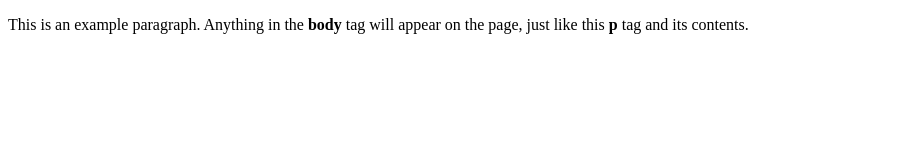
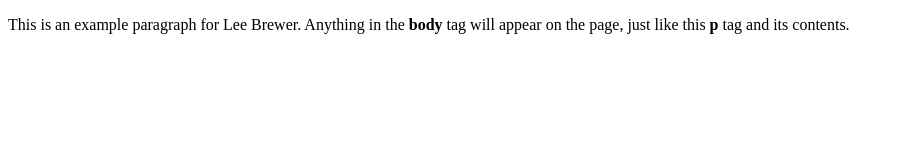
Before and after one commit to leebrewer-pingident/hello-ping, a plain HTML site: page index.html in a window 1280 px wide. Shown: the whole page, without its empty margins (0-901 px from the left). Drawn offline with Linux system fonts and the light colour scheme.

Commit message:
Update index.html
Added my name to the dialog

```diff
--- a/index.html
+++ b/index.html
@@ -4,6 +4,6 @@
     <title>This is the title of the webpage!</title>
   </head>
   <body>
-    <p>This is an example paragraph. Anything in the <strong>body</strong> tag will appear on the page, just like this <strong>p</strong> tag and its contents.</p>
+    <p>This is an example paragraph for Lee Brewer. Anything in the <strong>body</strong> tag will appear on the page, just like this <strong>p</strong> tag and its contents.</p>
   </body>
 </html>
```
